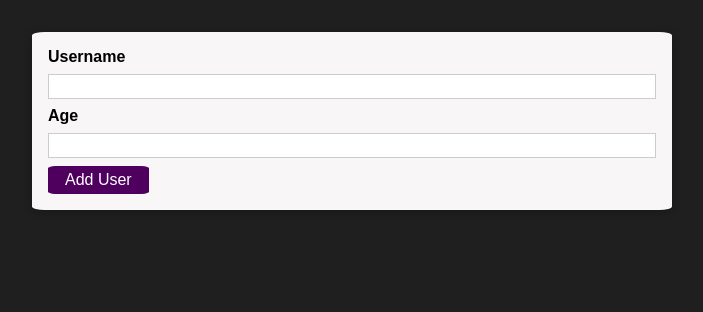
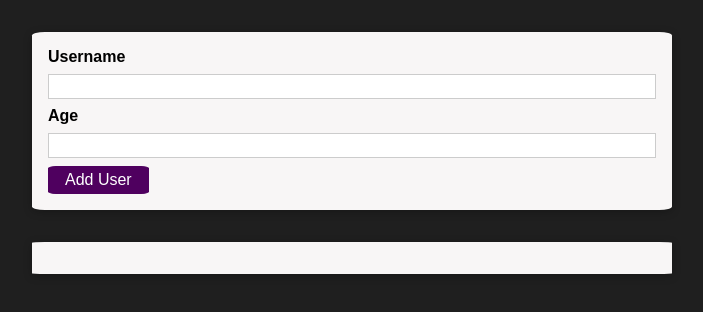
Before and after one commit to kscheltema/username_app, a React (Create React App) app: page / in a window 1280 px wide. Shown: the top 312 px of the page, without its empty margins (288-991 px from the left). Built offline with nearby package versions, Linux system fonts and the light colour scheme.

Commit message:
UserList component & styling

```diff
--- a/src/App.js
+++ b/src/App.js
@@ -1,10 +1,12 @@
 import React from "react";
 import AddUser from "./components/users/AddUser";
+import UsersList from "./components/users/UsersList";
 
 function App() {
   return (
     <div>
       <AddUser />
+      <UsersList users={[]} />
     </div>
   );
 }
--- a/src/components/users/AddUser.js
+++ b/src/components/users/AddUser.js
@@ -1,20 +1,46 @@
-import React from "react";
+import React, { useState } from "react";
 import Card from "../UI/Card";
 import Button from "../UI/Button";
 import classes from "./AddUser.module.css";
 
 const AddUser = (props) => {
+  const [enteredUsername, setEnteredUsername] = useState("");
+  const [enteredAge, setEnteredAge] = useState("");
+
   const addUserHandler = (event) => {
     event.preventDefault();
+    if (+enteredAge < 1 || enteredUsername.trim().length === 0) {
+      return;
+    }
+    setEnteredUsername("");
+    setEnteredAge("");
+  };
+
+  const usernameChangeHandler = (event) => {
+    setEnteredUsername(event.target.value);
+  };
+
+  const ageChangeHandler = (event) => {
+    setEnteredAge(event.target.value);
   };
 
   return (
     <Card className={classes.input}>
       <form onSubmit={addUserHandler}>
         <label htmlFor="username">Username</label>
-        <input id="username" type="text"></input>
+        <input
+          id="username"
+          type="text"
+          onChange={usernameChangeHandler}
+          value={enteredUsername}
+        ></input>
         <label htmlFor="age">Age</label>
-        <input id="age" type="number"></input>
+        <input
+          id="age"
+          type="number"
+          onChange={ageChangeHandler}
+          value={enteredAge}
+        ></input>
         <Button type="submit">Add User</Button>
       </form>
     </Card>
--- /dev/null
+++ b/src/components/users/UsersList.js
@@ -0,0 +1,19 @@
+import React from "react";
+import Card from "../UI/Card";
+import classes from "./UsersList.module.css";
+
+const UsersList = (props) => {
+  return (
+    <Card className={classes.users}>
+      <ul>
+        {props.users.map((user) => (
+          <li>
+            {user.name} ({user.age}) years old
+          </li>
+        ))}
+      </ul>
+    </Card>
+  );
+};
+
+export default UsersList;
--- /dev/null
+++ b/src/components/users/UsersList.module.css
@@ -0,0 +1,16 @@
+.users {
+  margin: 2rem auto;
+  width: 90%;
+  max-width: 40rem;
+}
+
+.users ul {
+  list-style: none;
+  padding: 1rem;
+}
+
+.users li {
+  border: 1px solid #ccc;
+  margin: 0.5rem 0;
+  padding: 0.5rem;
+}
```
